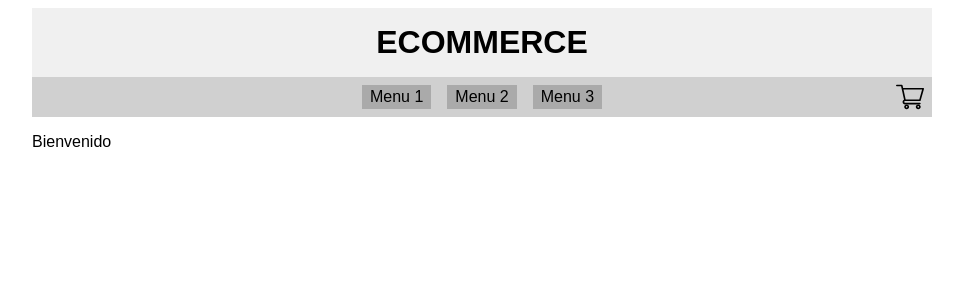
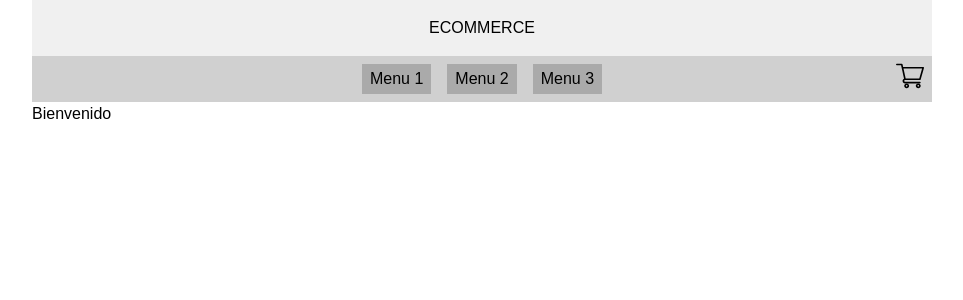
Before and after one commit to eliasdorigoni/coderhouse-desafio-ecommerce, a React (Create React App) app: page / in a window 1280 px wide. Shown: the top 300 px of the page, without its empty margins (158-1121 px from the left). Built offline with nearby package versions, Linux system fonts and the light colour scheme.

Commit message:
Agrega Tailwind

```diff
--- /dev/null
+++ b/craco.config.js
@@ -0,0 +1,10 @@
+module.exports = {
+    style: {
+      postcss: {
+        plugins: [
+          require('tailwindcss'),
+          require('autoprefixer'),
+        ],
+      },
+    },
+  }
--- a/src/App.css
+++ b/src/App.css
@@ -1,3 +1,7 @@
+@tailwind base;
+@tailwind components;
+@tailwind utilities;
+
 .container {
     margin: 0 auto;
     max-width: 900px;
--- /dev/null
+++ b/tailwind.config.js
@@ -0,0 +1,11 @@
+module.exports = {
+  purge: ['./src/**/*.{js,jsx,ts,tsx}', './public/index.html'],
+  darkMode: false, // or 'media' or 'class'
+  theme: {
+    extend: {},
+  },
+  variants: {
+    extend: {},
+  },
+  plugins: [],
+}
```
Also changed, not shown: package.json (+9 -3 lines), 2 other files (tests, documents, lock files or other folders).
